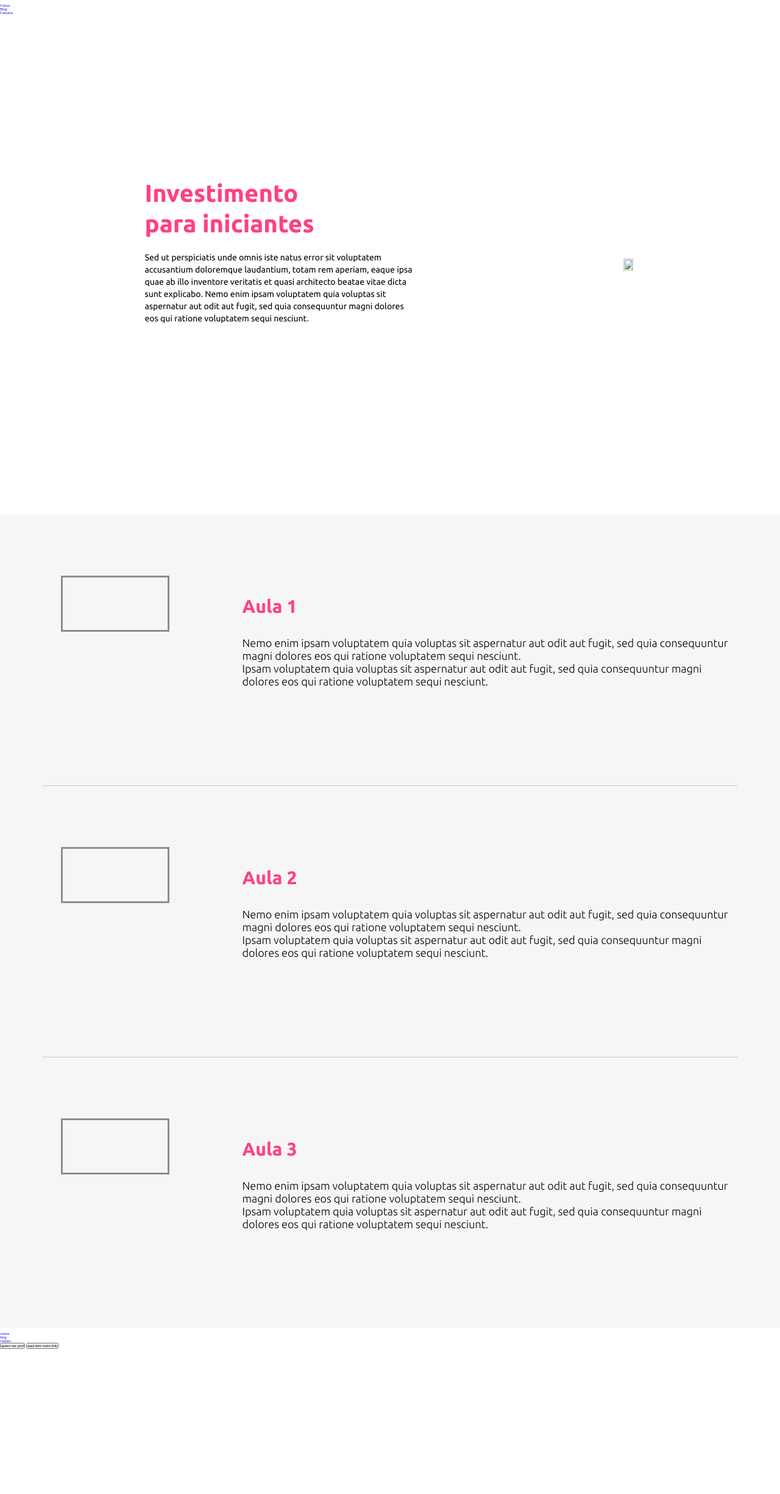
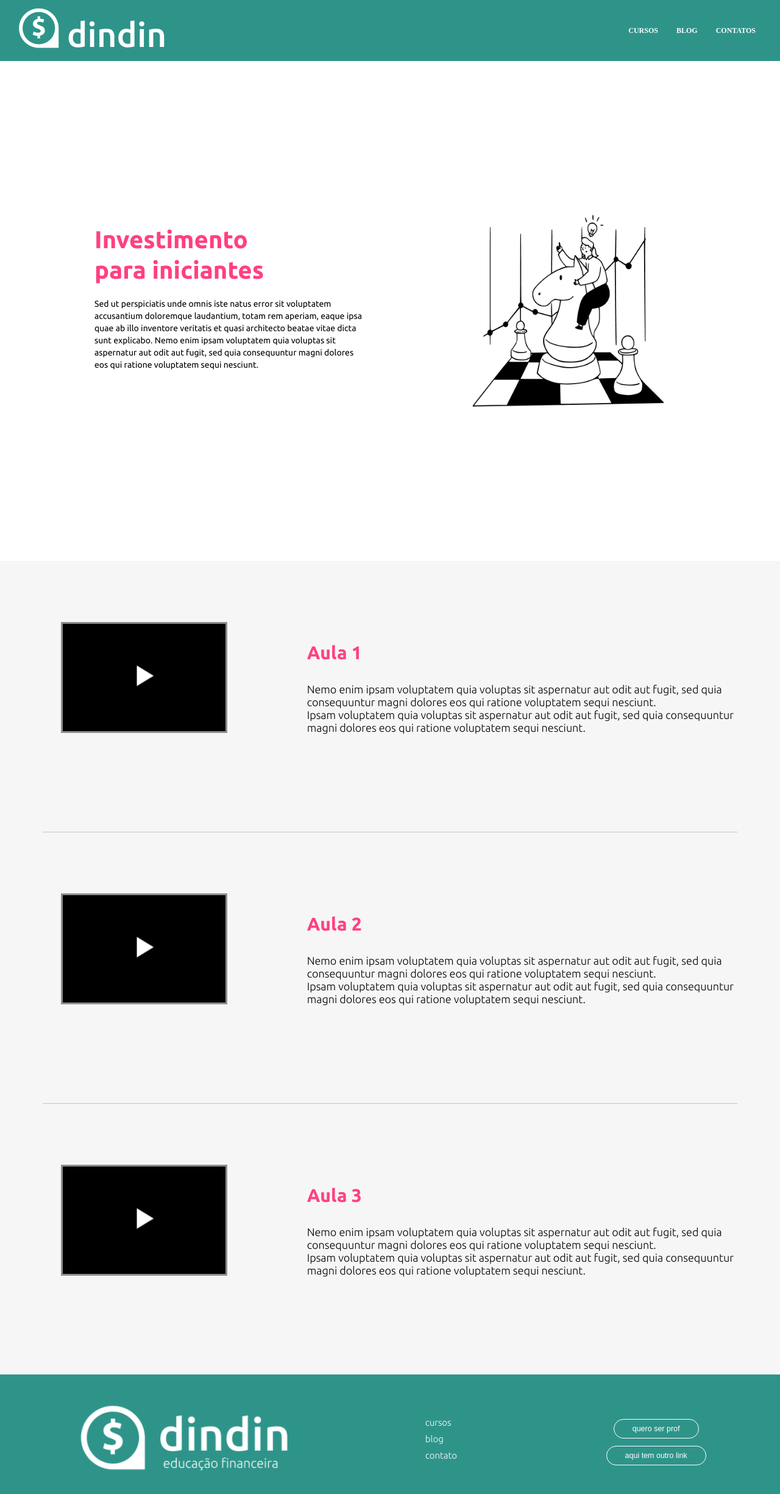
Before and after one commit to DanielAntunes-dev/DinDin, a plain HTML site: page pages/curso/index.html in a window 1280 px wide. Shown: the whole page at 61% size. Before the commit the page ends 2212 px from the top, so only its background shows below. Drawn offline with Linux system fonts and the light colour scheme; the site is published under a folder, as on GitHub Pages, so addresses that start at the root find nothing.

Commit message:
organizacao dois

```diff
--- a/pages/curso/index.html
+++ b/pages/curso/index.html
@@ -5,22 +5,22 @@
   <meta http-equiv="X-UA-Compatible" content="IE=edge">
   <meta name="viewport" content="width=device-width, initial-scale=1.0">
   <title>Curso</title>
-  <link rel="stylesheet" href="/css/global.css">
+  <link rel="stylesheet" href="../../css/global.css">
   <link rel="stylesheet" href="style.css">
 </head>
 <body>
   <header>
 
     <picture class="logoimg">
-      <a href="/index.html"><img src="/assets/image/logo-header.png" alt="" /></a>
+      <a href="../../index.html"><img src="../../assets/image/logo-header.png" alt="" /></a>
     </picture>
 
 
       <nav class="menu">
         <ul>
-          <li><a href="/pages/cursos/index.html">Cursos</a></li>
-          <li><a href="/pages/blog/index.html">Blog</a></li>
-          <li><a href="/pages/contato/index.html">Contatos</a></li>
+          <li><a href="../cursos/index.html">Cursos</a></li>
+          <li><a href="../blog/index.html">Blog</a></li>
+          <li><a href="../contato/index.html">Contatos</a></li>
         </ul>
       </nav>
 
@@ -43,7 +43,7 @@
 
     <aside>
       <div class="rigth">
-        <img src="/assets/image/ilustra-poupando.png" alt="">
+        <img src="../../assets/image/ilustra-poupando.png" alt="">
       </div>
     </aside>
 
@@ -54,7 +54,7 @@
     <div class="area">
 
       <picture class="img">
-        <video poster="/assets/image/play.png" alt="" width="300px" >
+        <video poster="../../assets/image/play.png" alt="" width="300px" >
       </picture>
 
       <article class="text">
@@ -72,7 +72,7 @@
     <div class="area">
 
       <picture class="img">
-        <video poster="/assets/image/play.png" alt="" width="400px" >
+        <video poster="../../assets/image/play.png" alt="" width="400px" >
       </picture>
 
       <article class="text">
@@ -90,7 +90,7 @@
     <div class="area" style="border:none">
 
       <picture class="img">
-        <video poster="/assets/image/play.png" alt="" width="400px" >
+        <video poster="../../assets/image/play.png" alt="" width="400px" >
       </picture>
 
       <article class="text">
@@ -108,14 +108,14 @@
 
 <footeer class="rodape">
   <div class="logo-rodape">
-    <img src="/assets/image/logo-footer.png" alt="">
+    <img src="../../assets/image/logo-footer.png" alt="">
   </div>
 
     <div class="lista-rodape">
       <ul>
-        <li><a href="/pages/cursos/index.html">cursos</a></li>
-        <li><a href="/pages/blog/index.html">blog</a></li>
-        <li><a href="/pages/contato/">contato</a></li>
+        <li><a href="../cursos/index.html">cursos</a></li>
+        <li><a href="../blog/index.html">blog</a></li>
+        <li><a href="../contato/index.html">contato</a></li>
       </ul>
     </div>
     <div class="lista-button">
```
Also changed, not shown: pages/blog/index.html (+7 -7 lines), pages/contato/index.html (+4 -4 lines), pages/cursos/index.html (+6 -6 lines), pages/postagem/index.html (+6 -6 lines).
